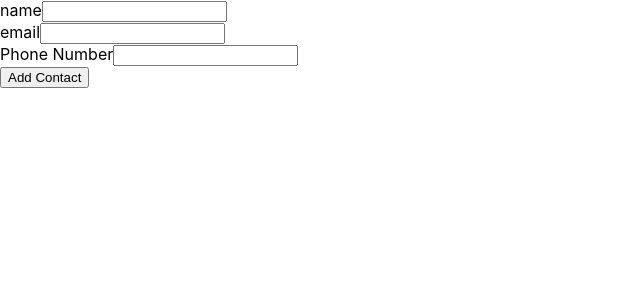
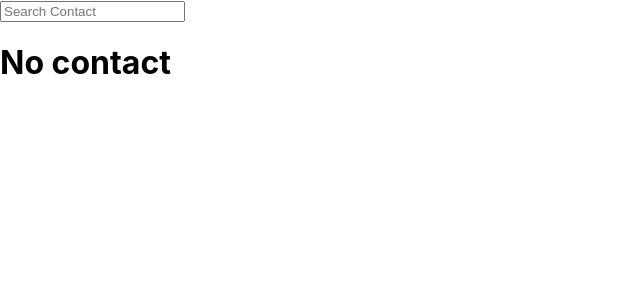
Before and after one commit to tm2582001/contact-app, a React (Create React App) app: page / in a window 1280 px wide. Shown: the top 300 px of the page, without its empty margins (0-640 px from the left). Built offline with nearby package versions, Linux system fonts and the light colour scheme.

Commit message:
change routes and fix some errors

```diff
--- a/src/App.js
+++ b/src/App.js
@@ -8,8 +8,8 @@ function App() {
   return (
     <div>
       <Routes>
-        <Route path='/' element={<AddContact/>} />
-        <Route path='/contact' element={<DisplayContact/>} />
+        <Route path='/addcontact' element={<AddContact/>} />
+        <Route path='/' element={<DisplayContact/>} />
       </Routes>
     </div>
   );
--- a/src/components/contact-preview/contact-preview.component.jsx
+++ b/src/components/contact-preview/contact-preview.component.jsx
@@ -17,7 +17,9 @@ class ContactPreview extends React.Component {
 
   componentDidMount() {
     let contactList = JSON.parse(localStorage.getItem("contactList"));
+    if (contactList) {
       this.setState({ contactList: contactList });
+    }
   }
 
   deleteContact = () => {
@@ -43,12 +45,10 @@ class ContactPreview extends React.Component {
   };
 
   openDeletePopup = (name, email, phoneNumber) => {
-    this.setState(
-      {
+    this.setState({
       displayPopup: true,
       deleteRequest: { name: name, email: email, phoneNumber: phoneNumber },
-      }
-    );
+    });
   };
 
   closeDeletePopup = () => {
@@ -64,11 +64,16 @@ class ContactPreview extends React.Component {
 
   render() {
     let { contactList, displayPopup, searchField } = this.state;
-    let filterContact = contactList.filter(
+    let filterContact;
+
+    if (contactList.length >= 1) {
+      filterContact = contactList.filter(
         (contact) =>
           contact.name.toLowerCase().includes(searchField.toLowerCase()) ||
           contact.phoneNumber.includes(searchField)
       );
+    }
+
     return (
       <div>
         <SearchBox
@@ -81,14 +86,18 @@ class ContactPreview extends React.Component {
             noClickEvent={this.closeDeletePopup}
           />
         ) : null}
-        {filterContact.map(({ ...otherContactProps }, index) => (
+        {filterContact ? (
+          filterContact.map(({ ...otherContactProps }, index) => (
             <ContactData
               key={index}
               id={index}
               handleClick={this.openDeletePopup}
               {...otherContactProps}
             />
-        ))}
+          ))
+        ) : (
+          <h1>No contact</h1>
+        )}
       </div>
     );
   }
```
Lines whose indentation alone changed are shown as unchanged.
